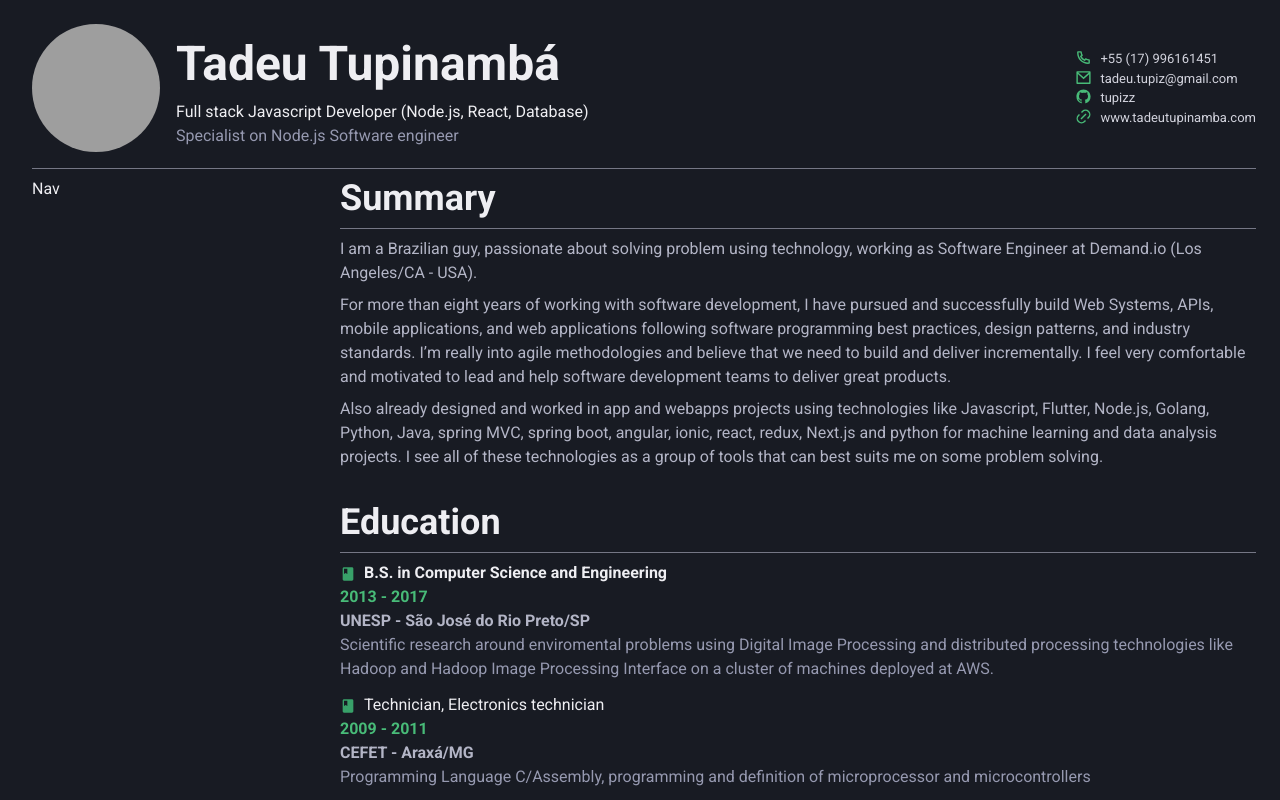
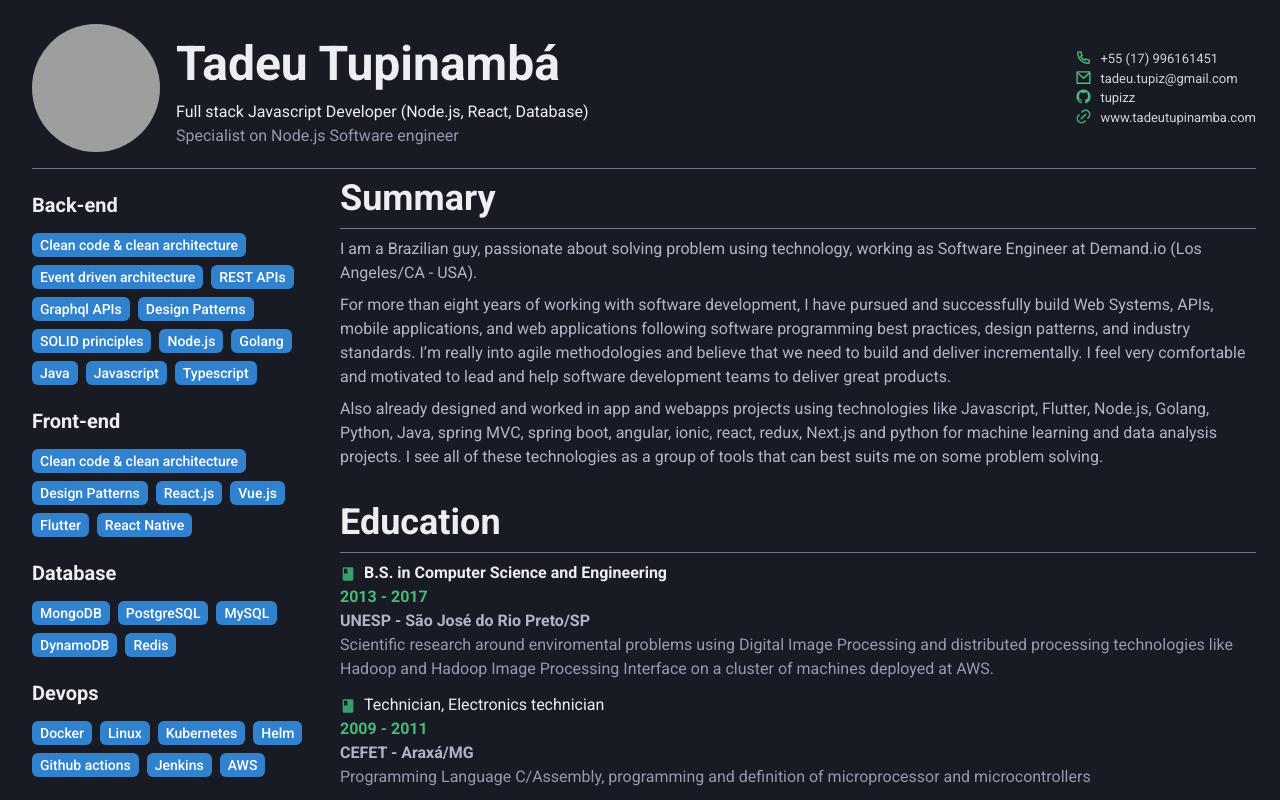
Before and after one commit to tupizz/tadeutupinamba, a Next.js app: page / in a window 1280 px wide. Shown: the top 800 px of the page. Built offline with nearby package versions, Linux system fonts and the light colour scheme; grey boxes are pictures that could not be loaded.

Commit message:
nav content

```diff
--- /dev/null
+++ b/src/components/Nav/index.tsx
@@ -0,0 +1,153 @@
+import { Box, Flex, Heading, Stack, Tag, Text } from "@chakra-ui/react";
+import { FunctionComponent } from "react";
+
+interface NavProps {}
+
+const Nav: FunctionComponent<NavProps> = () => {
+  return (
+    <Stack>
+      <Box>
+        <Heading size="md" my={4}>
+          Back-end
+        </Heading>
+
+        <Flex wrap="wrap" direction="row" gap={2}>
+          <Tag size="md" variant="solid" colorScheme="blue">
+            Clean code & clean architecture
+          </Tag>
+
+          <Tag size="md" variant="solid" colorScheme="blue">
+            Event driven architecture
+          </Tag>
+
+          <Tag size="md" variant="solid" colorScheme="blue">
+            REST APIs
+          </Tag>
+
+          <Tag size="md" variant="solid" colorScheme="blue">
+            Graphql APIs
+          </Tag>
+
+          <Tag size="md" variant="solid" colorScheme="blue">
+            Design Patterns
+          </Tag>
+
+          <Tag size="md" variant="solid" colorScheme="blue">
+            SOLID principles
+          </Tag>
+
+          <Tag size="md" variant="solid" colorScheme="blue">
+            Node.js
+          </Tag>
+
+          <Tag size="md" variant="solid" colorScheme="blue">
+            Golang
+          </Tag>
+
+          <Tag size="md" variant="solid" colorScheme="blue">
+            Java
+          </Tag>
+
+          <Tag size="md" variant="solid" colorScheme="blue">
+            Javascript
+          </Tag>
+
+          <Tag size="md" variant="solid" colorScheme="blue">
+            Typescript
+          </Tag>
+        </Flex>
+      </Box>
+
+      <Box>
+        <Heading size="md" my={4}>
+          Front-end
+        </Heading>
+
+        <Flex wrap="wrap" direction="row" gap={2}>
+          <Tag size="md" variant="solid" colorScheme="blue">
+            Clean code & clean architecture
+          </Tag>
+
+          <Tag size="md" variant="solid" colorScheme="blue">
+            Design Patterns
+          </Tag>
+
+          <Tag size="md" variant="solid" colorScheme="blue">
+            React.js
+          </Tag>
+
+          <Tag size="md" variant="solid" colorScheme="blue">
+            Vue.js
+          </Tag>
+
+          <Tag size="md" variant="solid" colorScheme="blue">
+            Flutter
+          </Tag>
+
+          <Tag size="md" variant="solid" colorScheme="blue">
+            React Native
+          </Tag>
+        </Flex>
+      </Box>
+
+      <Box>
+        <Heading size="md" my={4}>
+          Database
+        </Heading>
+
+        <Flex wrap="wrap" direction="row" gap={2}>
+          <Tag size="md" variant="solid" colorScheme="blue">
+            MongoDB
+          </Tag>
+          <Tag size="md" variant="solid" colorScheme="blue">
+            PostgreSQL
+          </Tag>
+
+          <Tag size="md" variant="solid" colorScheme="blue">
+            MySQL
+          </Tag>
+
+          <Tag size="md" variant="solid" colorScheme="blue">
+            DynamoDB
+          </Tag>
+
+          <Tag size="md" variant="solid" colorScheme="blue">
+            Redis
+          </Tag>
+        </Flex>
+      </Box>
+
+      <Box>
+        <Heading size="md" my={4}>
+          Devops
+        </Heading>
+
+        <Flex wrap="wrap" direction="row" gap={2}>
+          <Tag size="md" variant="solid" colorScheme="blue">
+            Docker
+          </Tag>
+          <Tag size="md" variant="solid" colorScheme="blue">
+            Linux
+          </Tag>
+          <Tag size="md" variant="solid" colorScheme="blue">
+            Kubernetes
+          </Tag>
+          <Tag size="md" variant="solid" colorScheme="blue">
+            Helm
+          </Tag>
+          <Tag size="md" variant="solid" colorScheme="blue">
+            Github actions
+          </Tag>
+          <Tag size="md" variant="solid" colorScheme="blue">
+            Jenkins
+          </Tag>
+          <Tag size="md" variant="solid" colorScheme="blue">
+            AWS
+          </Tag>
+        </Flex>
+      </Box>
+    </Stack>
+  );
+};
+
+export default Nav;
--- a/src/pages/index.tsx
+++ b/src/pages/index.tsx
@@ -11,6 +11,7 @@ import {
 } from "@chakra-ui/react";
 import Header from "../components/Header";
 import Main from "../components/Main";
+import Nav from "../components/Nav";
 
 export default function Home() {
   return (
@@ -43,13 +44,13 @@ export default function Home() {
             <Divider py="2" />
           </GridItem>
           <GridItem pl="2" area={"nav"}>
-            Nav
+            <Nav />
           </GridItem>
           <GridItem pl="2" area={"main"}>
             <Main />
           </GridItem>
           <GridItem pl="2" area={"footer"}>
-            Footer
+            {/* Footer */}
           </GridItem>
         </Grid>
       </Flex>
```
